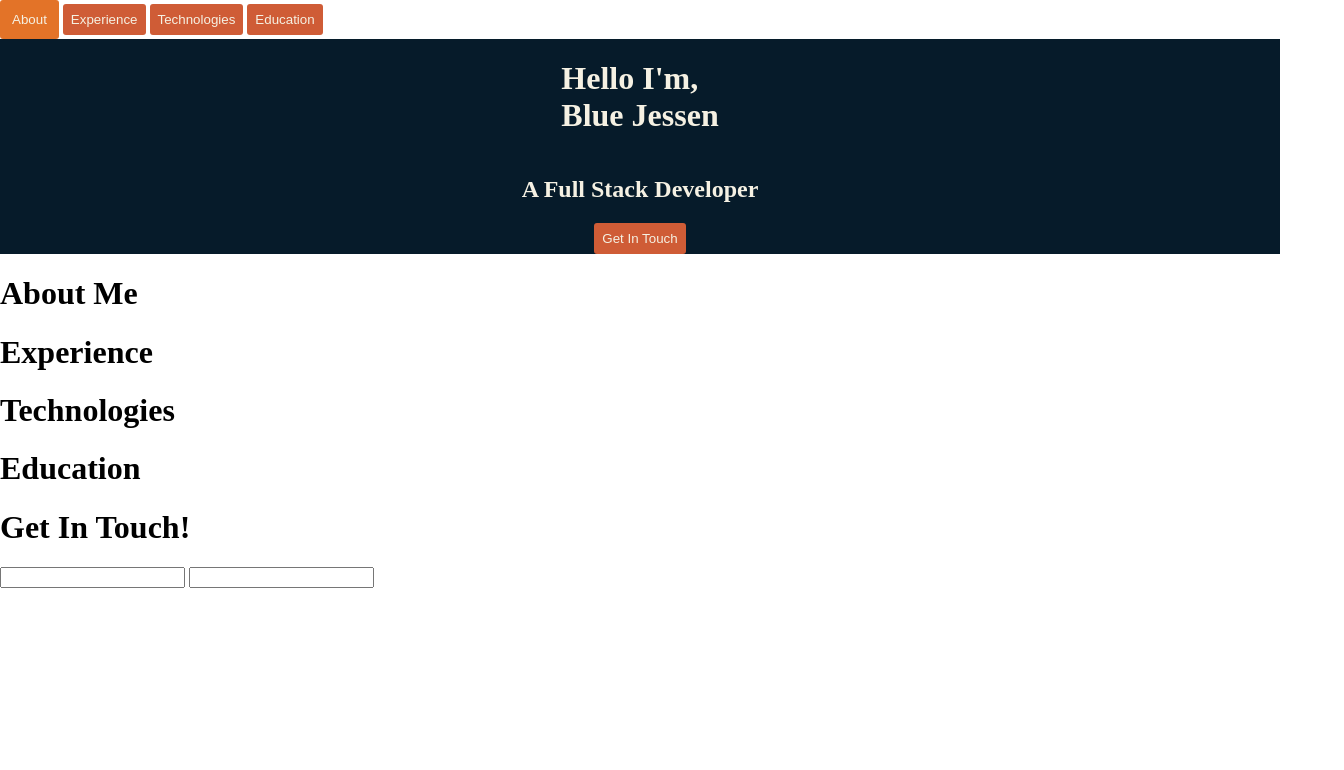
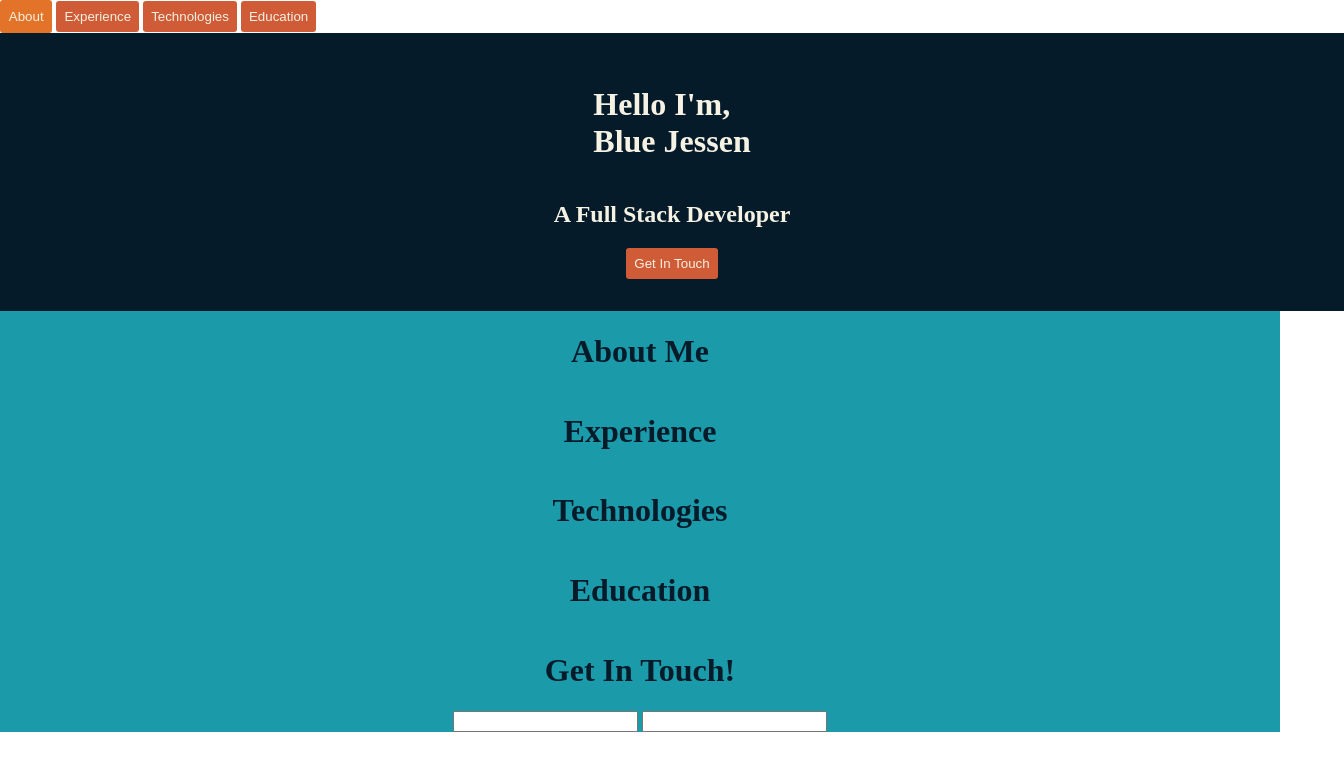
Before and after one commit to BlueNealis/blue-website, a website: page index.html in a window 1280 px wide. Shown: the whole page, 1344 px wide, since content can reach past the window. Drawn offline with Linux system fonts and the light colour scheme.

Commit message:
Add background for info section

```diff
--- a/styles.css
+++ b/styles.css
@@ -24,7 +24,8 @@ button {
 button:hover {
     background-color: var(--orangeLight);
     cursor: pointer;
-    padding: .75rem;
+    transition: padding ease-in-out .25s;
+    padding: .55rem;
 }
 
 body {
@@ -35,13 +36,21 @@ html {
     margin:0;
 }
 
-
-
 .intro-section {
     background: var(--darkBlue);
     color: var(--offWhite);
+    padding: 2rem;
     width: 100%;
     display:flex;
     flex-direction: column;
     align-items: center;
 }
+
+.info-section {
+    background-color: var(--blue);
+    color:var(--darkBlue);
+    width: 100%;
+    Display: flex;
+    flex-direction: column;
+    align-items: center;
+}
```
